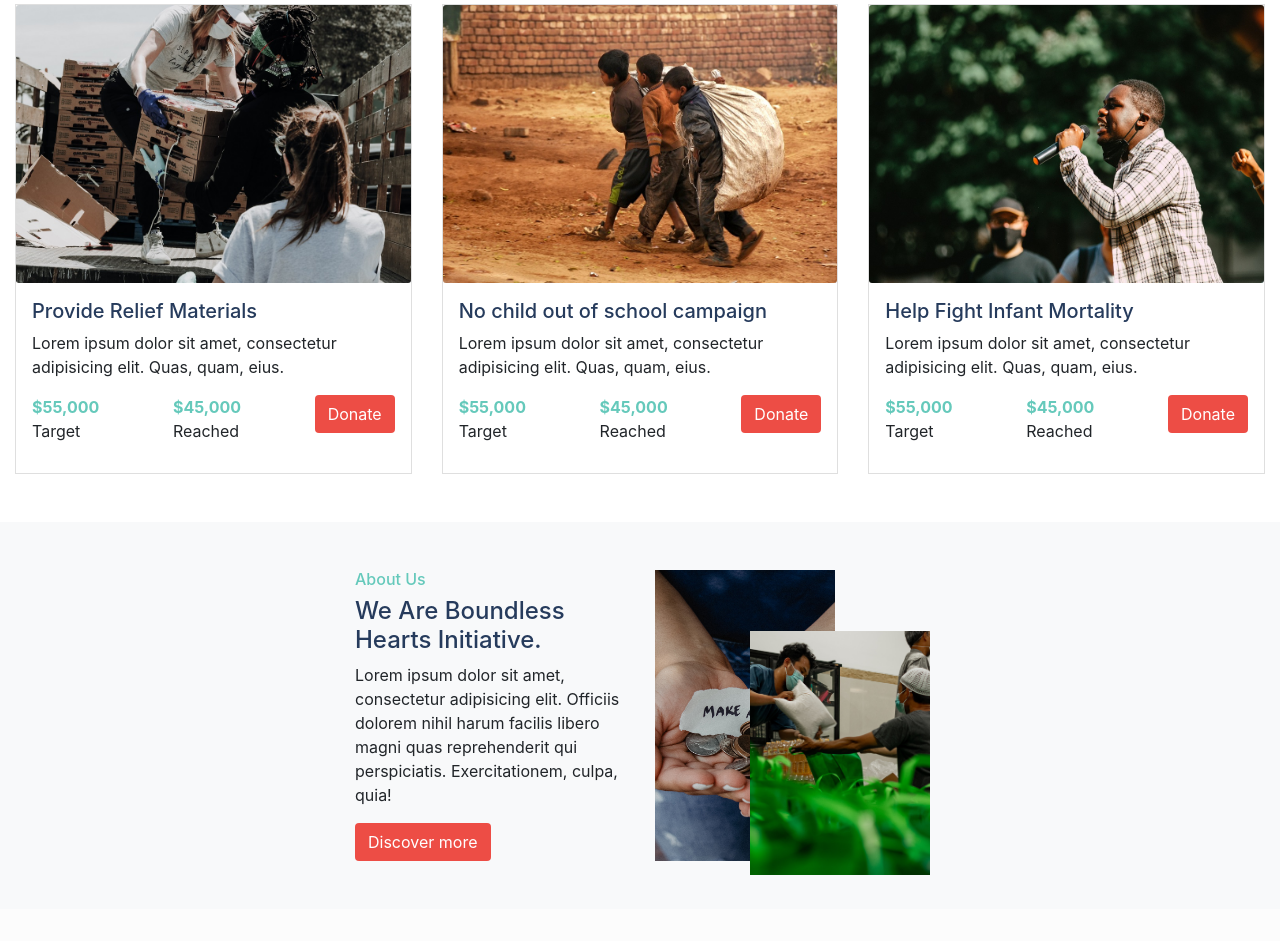
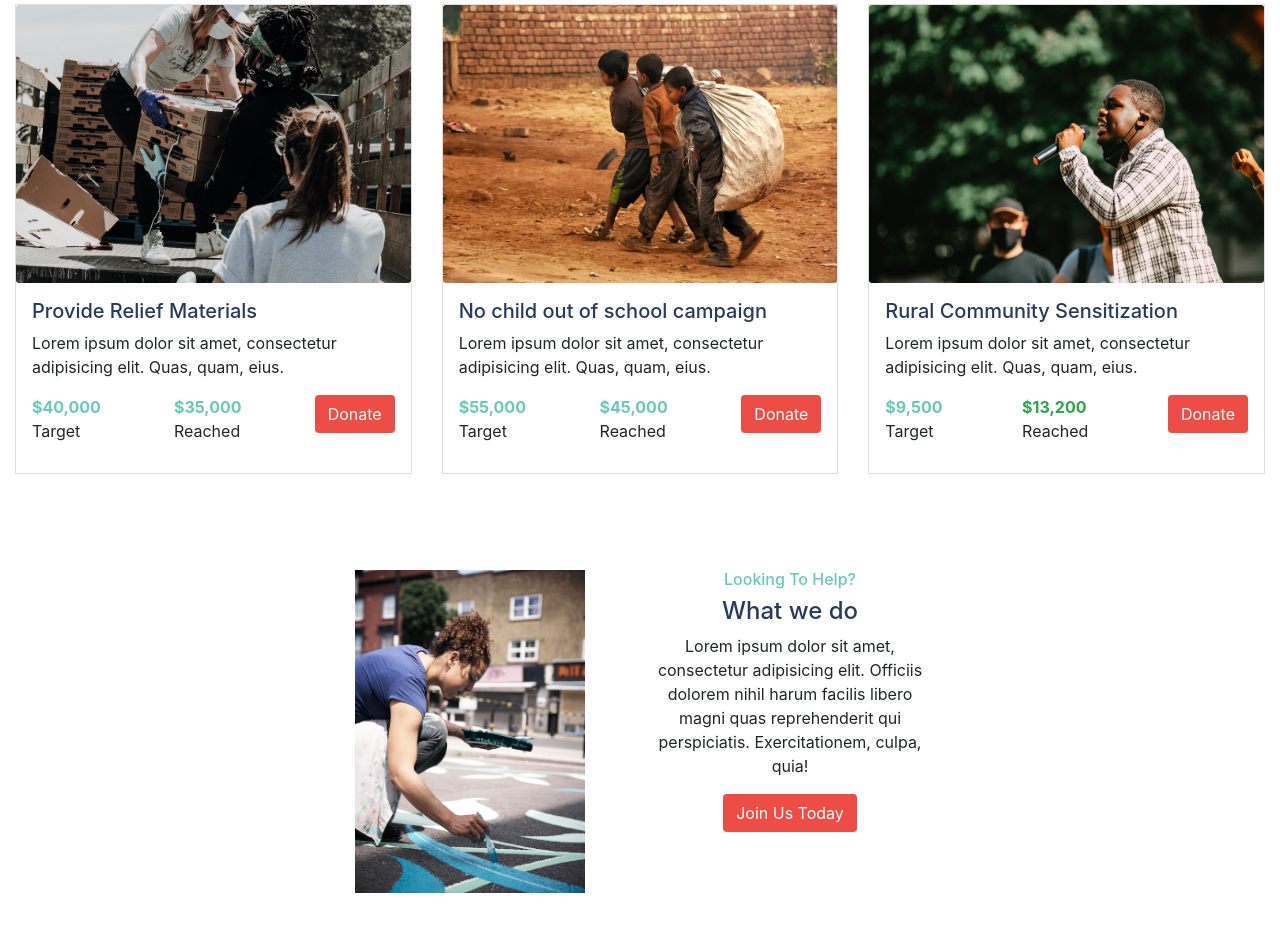
Before and after one commit to Yagazinho/boundless, a PHP site: page / in a window 1280 px wide. Shown: the part 1447-2388 px from the top of the page. Before the commit the page ends 2356 px from the top, so only its background shows below. Run offline with PHP 8.4, Linux system fonts and the light colour scheme.

Commit message:
harderst style

```diff
--- a/assets/css/custom.css
+++ b/assets/css/custom.css
@@ -61,6 +61,10 @@
 	border: 1px solid #ed4d45;
 }
 
+hr {
+	width: 100% !important;
+}
+
 .btn-theme1:hover {
 	color: #fff;
 	background: transparent;
--- a/index.html
+++ b/index.html
@@ -70,7 +70,7 @@
 					<div class="col-md-6">
 						<img src="assets/media/images/pages/index/about1.jpg" alt="" class="img-fluid" style="width:230px;">
 					</div>
-					<div class="col-md-6">
+					<div class="col-md-6 align-content-center justify-content-center">
 						<h6 class="text-turq">Upcoming Program</h6>
 						<h4 class="text-db">Donate to Victims of flooding <br>and other Natural Disasters.</h4>
 						<p>Lorem ipsum dolor sit amet, consectetur adipisicing elit. Officiis dolorem nihil harum facilis libero magni quas reprehenderit qui perspiciatis. Exercitationem, culpa, quia!</p>
@@ -113,11 +113,11 @@
 									<p>Lorem ipsum dolor sit amet, consectetur adipisicing elit. Quas, quam, eius.</p>
 									<div class="d-flex justify-content-center">
 										<div class="numb">
-											<span class="text-turq"><strong>$55,000</strong></span><br>
+											<span class="text-turq"><strong>$40,000</strong></span><br>
 											<p class="text-gray">Target</p>
 										</div>
 										<div class="numb mx-auto">
-											<span class="text-turq"><strong>$45,000</strong></span>
+											<span class="text-turq"><strong>$35,000</strong></span>
 											<p class="text-gray">Reached</p>
 										</div>
 										<div class="numb">
@@ -157,15 +157,15 @@
 							<div class="card-body p-0">
 								<img src="assets/media/images/pages/index/card1.jpg" class="card-img" alt="">
 								<div class="p-3 align-items-center py-auto">
-									<h5 class="text-db">Help Fight Infant Mortality</h5>
+									<h5 class="text-db">Rural Community Sensitization</h5>
 									<p>Lorem ipsum dolor sit amet, consectetur adipisicing elit. Quas, quam, eius.</p>
 									<div class="d-flex justify-content-center">
 										<div class="numb">
-											<span class="text-turq"><strong>$55,000</strong></span><br>
+											<span class="text-turq"><strong>$9,500</strong></span><br>
 											<p class="text-gray">Target</p>
 										</div>
 										<div class="numb mx-auto">
-											<span class="text-turq"><strong>$45,000</strong></span>
+											<span class="text-success"><strong>$13,200</strong></span>
 											<p class="text-gray">Reached</p>
 										</div>
 										<div class="numb">
@@ -180,20 +180,21 @@
 			</div>
 		</div>
 
-		<div class="about-sec4 bg-light">
+		<div class="about-sec4">
 			<div class="container">
 				<div class="row custom-gap py-5">
 					<div class="col-md-6">
-						<h6 class="text-turq">About Us</h6>
-						<h4 class="text-db">We Are Boundless Hearts Initiative.</h4>
-						<p>Lorem ipsum dolor sit amet, consectetur adipisicing elit. Officiis dolorem nihil harum facilis libero magni quas reprehenderit qui perspiciatis. Exercitationem, culpa, quia!</p>
-						<div class="button-group">
-							<a href="" class="btn btn-md btn-theme">Discover more</a>
+						<img src="assets/media/images/pages/index/about7.jpg" alt="" class="img-fluid" style="width:230px;">
+					</div>
+					<div class="col-md-6">
+						<div class="align-items-center text-center">
+							<h6 class="text-turq">Looking To Help?</h6>
+							<h4 class="text-db">What we do</h4>
+							<p>Lorem ipsum dolor sit amet, consectetur adipisicing elit. Officiis dolorem nihil harum facilis libero magni quas reprehenderit qui perspiciatis. Exercitationem, culpa, quia!</p>
+							<div class="button-group">
+								<a href="" class="btn btn-md btn-theme">Join Us Today</a>
+							</div>
 						</div>
-					</div>
-					<div class="col-md-6 d-flex">
-						<img src="assets/media/images/pages/index/about5.jpg" alt="" class="img-fluid" style="width:180px;">
-						<img src="assets/media/images/pages/index/about4.jpg" alt="" class="img-fluid img-t" style="width:180px;">
 					</div>
 				</div>
 			</div>
```
Also changed, not shown: assets/media/images/pages/index/about7.jpg (added).
